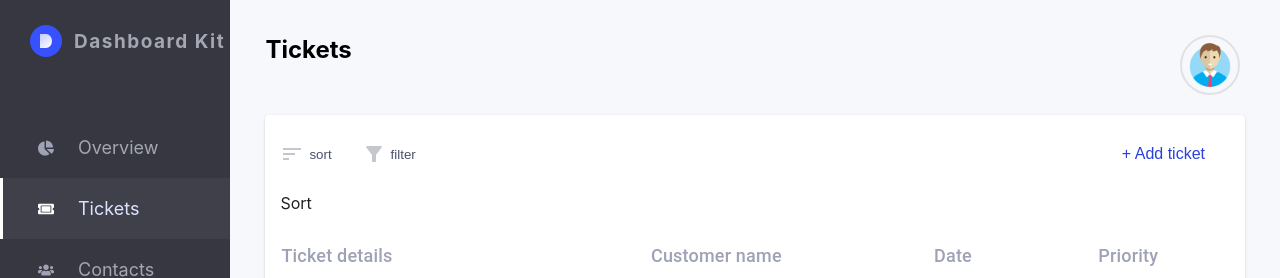
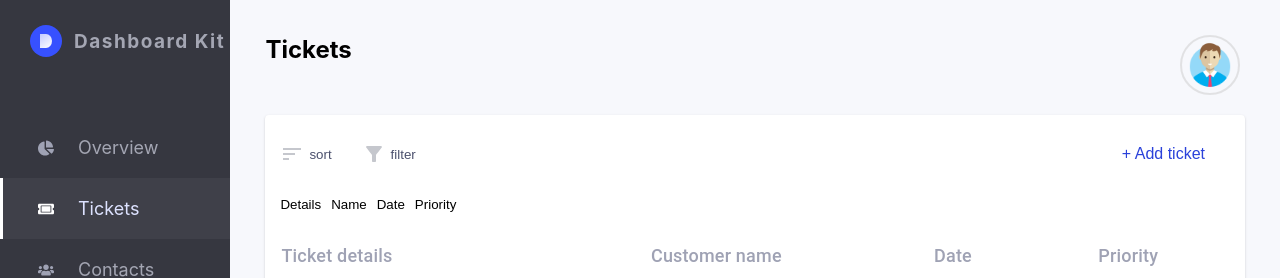
Before and after one commit to Yurii04UA/admin-panel, a React (Create React App) app: page /admin/tickets in a window 1280 px wide. Both pictures are taken after a click on the button "sort". Shown: the top 278 px of the page. Built offline with nearby package versions, Linux system fonts and the light colour scheme.

Commit message:
feat: i all broke

```diff
--- a/src/Pages/Tickets/components/sort/dropDownSort/DropDownSort.module.scss
+++ b/src/Pages/Tickets/components/sort/dropDownSort/DropDownSort.module.scss
@@ -1,3 +1,10 @@
 .dropDown{
    padding: 15px;
+   button{
+      background-color: #fff;
+      cursor: pointer;
+      &:not(:last-child){
+         margin-right: 10px;
+      }
+   }
 }
--- a/src/Pages/Tickets/components/sort/dropDownSort/DropDownSort.tsx
+++ b/src/Pages/Tickets/components/sort/dropDownSort/DropDownSort.tsx
@@ -1,7 +1,49 @@
-import s from './DropDownSort.module.scss';
+import { useState,useEffect } from "react";
+
+import ArrowUpwardIcon from "@mui/icons-material/ArrowUpward";
+import ArrowDownwardIcon from "@mui/icons-material/ArrowDownward";
+
+import s from "./DropDownSort.module.scss";
 
 export const DropDownSort = () => {
+  const button = ["Details", "Name", "Date", "Priority"];
+  const [aa,setAa] = useState('');
   return (
-   <div className={s.dropDown}>Sort</div>
+    <div className={s.dropDown}>
+      {button.map((btn) => {
+
+        const [sort, setSort] = useState<"none" | "up" | "down">('none');
+
+        const changeArrow = () => {
+          setAa(btn);
+          if(aa === btn){
+            setSort('down');
+          }
+
+
+        };
+
+        useEffect(() =>{
+          setSort('none');
+          if(aa === btn){
+            setSort('up');
+          }
+
+        },[aa]);
+
+        return (
+          <button onClick={changeArrow} key={btn}>
+            {btn}
+            {sort === "none" ? (
+              ""
+            ) : "" || sort === "up" ? (
+              <ArrowUpwardIcon />
+            ) : null || sort === "down" ? (
+              <ArrowDownwardIcon />
+            ) : null}
+          </button>
+        );
+      })}
+    </div>
   );
 };
```
